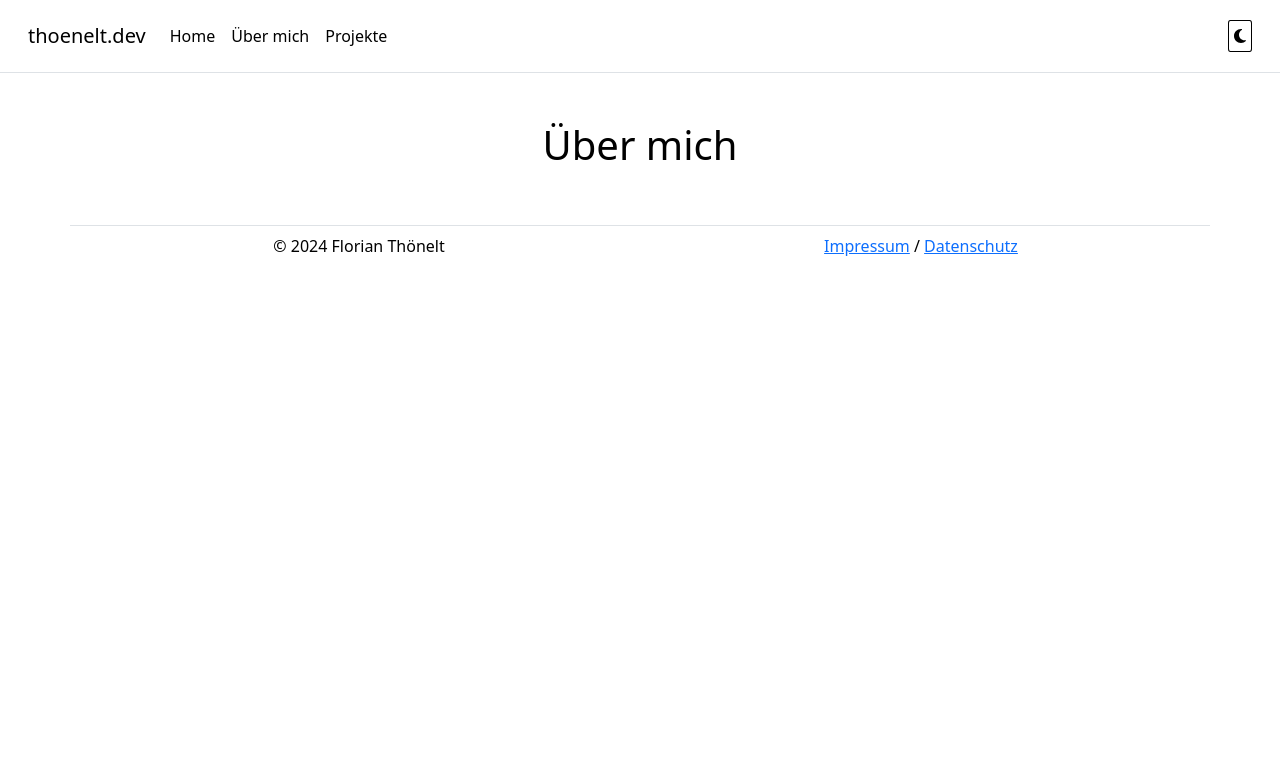
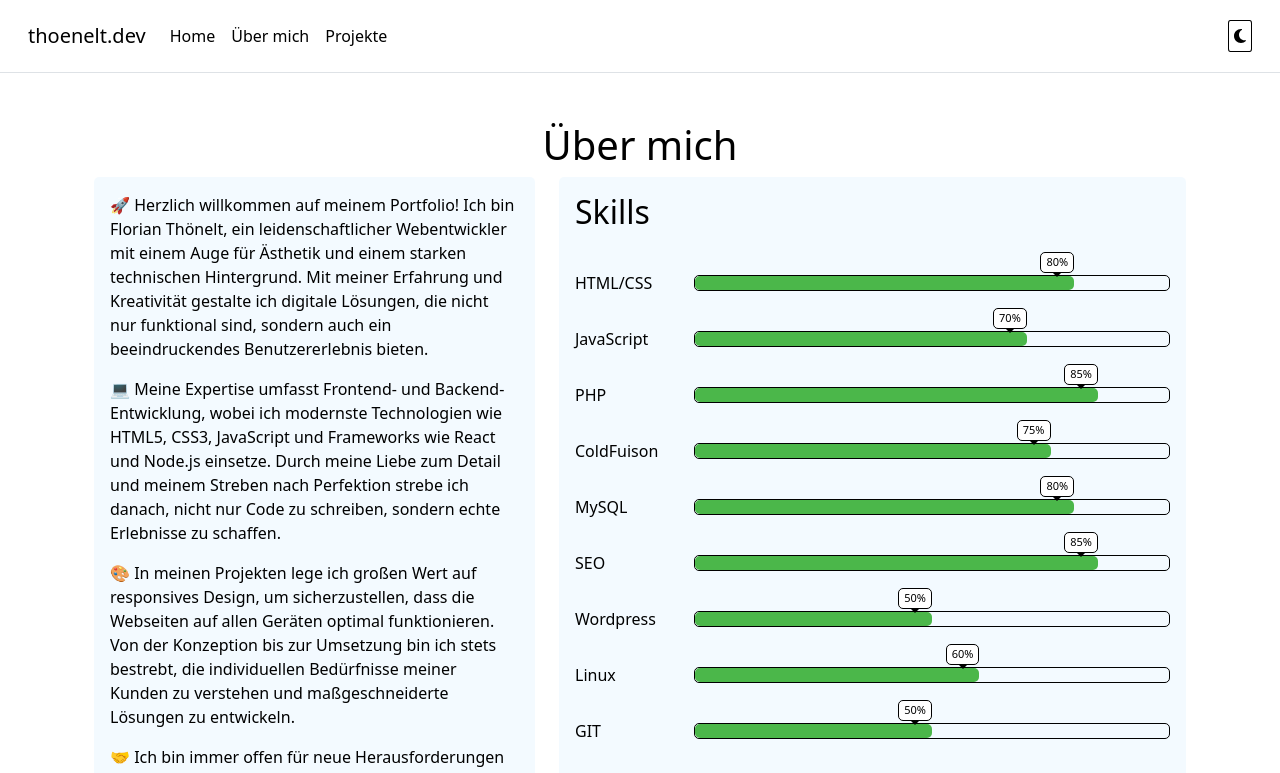
Before and after one commit to pelidigatto/portfolio, a Next.js app: page /about in a window 1280 px wide. Shown: the top 773 px of the page. Built offline with nearby package versions, Linux system fonts and the light colour scheme.

Commit message:
About Page

```diff
--- a/app/about/page.js
+++ b/app/about/page.js
@@ -1,3 +1,8 @@
+import SkillBar from "../components/SkillBar"
+import { FontAwesomeIcon } from '@fortawesome/react-fontawesome'
+import { faMoon } from '@fortawesome/free-solid-svg-icons'
+import { faNodeJs, faReact,faLaravel, faBootstrap } from '@fortawesome/free-brands-svg-icons'
+
 export default function About(){
     return(
         <div className="homeSection">
@@ -5,6 +10,50 @@ export default function About(){
                 <div className="col-12 text-center">
                     <h1>Über mich</h1>
                 </div>
+                <div className="col-12 col-sm-5">
+                        <div className='codeArea'>
+                            <p>
+                                🚀 Herzlich willkommen auf meinem Portfolio! Ich bin Florian Thönelt, ein leidenschaftlicher Webentwickler mit einem Auge für Ästhetik und einem starken technischen Hintergrund.
+                                Mit meiner Erfahrung und Kreativität gestalte ich digitale Lösungen, die nicht nur funktional sind, sondern auch ein beeindruckendes Benutzererlebnis bieten.
+                            </p>
+                            <p>
+                                💻 Meine Expertise umfasst Frontend- und Backend-Entwicklung, wobei ich modernste Technologien wie HTML5, CSS3, JavaScript und Frameworks wie React und Node.js einsetze.
+                                Durch meine Liebe zum Detail und meinem Streben nach Perfektion strebe ich danach, nicht nur Code zu schreiben, sondern echte Erlebnisse zu schaffen.
+                            </p>
+                            <p>
+                                🎨 In meinen Projekten lege ich großen Wert auf responsives Design, um sicherzustellen, dass die Webseiten auf allen Geräten optimal funktionieren.
+                                Von der Konzeption bis zur Umsetzung bin ich stets bestrebt, die individuellen Bedürfnisse meiner Kunden zu verstehen und maßgeschneiderte Lösungen zu entwickeln.
+                            </p>
+                            <p>
+                                🤝 Ich bin immer offen für neue Herausforderungen und freue mich darauf, innovative Ideen in die Realität umzusetzen.
+                                Stöbere durch meine Projekte und entdecke, wie ich mit meinem technischen Know-how und meiner kreativen Herangehensweise dazu beitrage, digitale Visionen zu verwirklichen.
+                            </p>
+                        </div>
+                </div>
+                <div className="col-12 col-sm-7">
+                    <div className='codeArea'>
+                        <div className="row">
+                            <div className="col-12">
+                                <h2>Skills</h2>
+                            </div>
+                            <div className="col-12">
+                                <SkillBar name="HTML/CSS" percent="80"/>
+                                <SkillBar name="JavaScript" percent="70"/>
+                                <SkillBar name="PHP" percent="85"/>
+                                <SkillBar name="ColdFuison" percent="75"/>
+                                <SkillBar name="MySQL" percent="80"/>
+                                <SkillBar name="SEO" percent="85"/>
+                                <SkillBar name="Wordpress" percent="50"/>
+                                <SkillBar name="Linux" percent="60"/>
+                                <SkillBar name="GIT" percent="50"/>
+                            </div>
+                            <div className="col-3 d-flex justify-content-center my-3 skillIcon"><FontAwesomeIcon icon={faNodeJs} /></div>
+                            <div className="col-3 d-flex justify-content-center my-3 skillIcon" ><FontAwesomeIcon icon={faReact} /></div>
+                            <div className="col-3 d-flex justify-content-center my-3 skillIcon"><FontAwesomeIcon icon={faLaravel} /></div>
+                            <div className="col-3 d-flex justify-content-center my-3 skillIcon"><FontAwesomeIcon icon={faBootstrap} /></div>
+                        </div>
+                    </div>
+                </div>
             </div>
         </div>
 
--- /dev/null
+++ b/app/components/SkillBar.js
@@ -0,0 +1,22 @@
+const SkillBar = (props) => {
+    var skillName = props.name;
+
+
+
+    var percent = props.percent;
+    var percentString = percent+'%';
+    return(
+        <div className="skillbarContent">
+            <div className="skillbarLabel">{skillName}</div>
+            <div className="skillbar">
+                <div className="SkillBarinner" style={{ width: percentString }}>
+                    <span className="SkillInidikator">{percentString}</span>
+                </div>
+            </div>
+        </div>
+
+    )
+}
+
+
+export default SkillBar;
--- a/app/components/userCard.js
+++ b/app/components/userCard.js
@@ -17,7 +17,7 @@ const userCard = (props) => {
                        link_src ?(
                             <Link href={link_src} className='btn btn-danger'>Hier</Link>
                        ):(
-                            <span></span>
+                            <span>KEIN LINK GESETZT</span>
                        )
                     }
 
--- a/app/globals.css
+++ b/app/globals.css
@@ -104,3 +104,56 @@ body{
     flex-wrap: wrap;
     width: 100%;
 }
+
+.skillbarContent{
+    margin: 2em 0;
+    display: flex;
+    width: 100%;
+    align-items: center;
+}
+
+.skillbar{
+    width: 80%;
+    height: 1rem;
+    border: 1px solid var(--text-color);
+    border-radius: 5px;
+}
+
+.skillbarLabel{
+    width: 20%;
+}
+
+.SkillBarinner{
+    height: 100%;
+    width: 60%;
+    background-color: #4bb74a;
+    position: relative;
+    border-radius: 5px;
+}
+
+.SkillInidikator{
+    position: absolute;
+    right: 0;
+    top: -1.5rem;
+    background-color: var(--background-color);
+    border: 1px solid var(--text-color);
+    padding: 1px 5px;
+    border-radius: 5px;
+    font-size: 11px;
+}
+
+.SkillInidikator::after{
+    content: "";
+  position: absolute;
+  top: 100%;
+  left: 50%;
+  margin-left: -5px;
+  border-width: 5px;
+  border-style: solid;
+  border-color: var(--text-color) transparent transparent transparent;
+}
+
+
+.skillIcon{
+    font-size: 30px;
+}
```
Also changed, not shown: app/page.js (+0 -22 lines).
